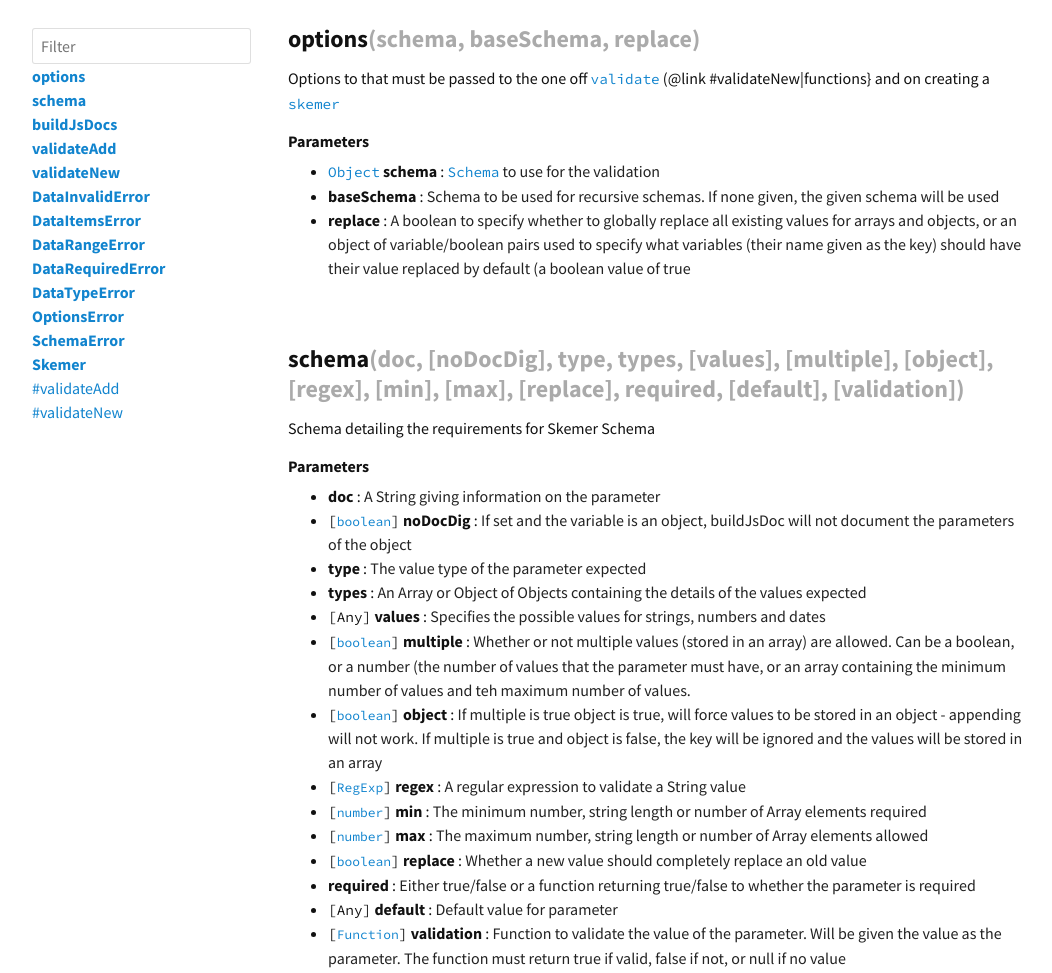
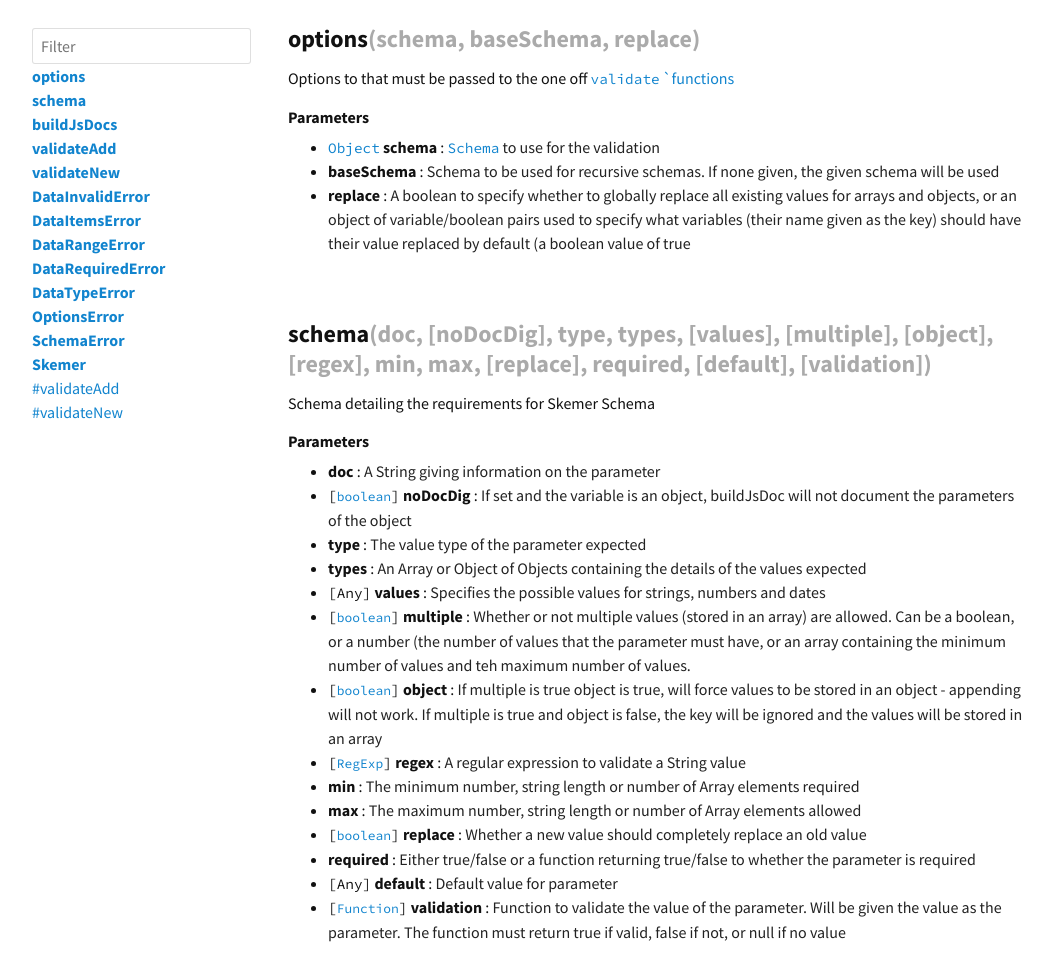
Before and after one commit to MeldCE/skemer, a website: page docs/index.html in a window 1280 px wide. Shown: the top 973 px of the page, without its empty margins (112-1164 px from the left). Drawn offline with Linux system fonts and the light colour scheme.

```diff
--- a/docs/index.html
+++ b/docs/index.html
@@ -107,8 +107,7 @@
     options<span class='gray'>(schema, baseSchema, replace)</span>
   </h2>
   <p>Options to that must be passed to the one off
-<a href="#validateAdd"><code>validate</code></a> (@link #validateNew|functions} and
-on creating a <a href="#Skemer"><code>skemer</code></a></p>
+<a href="#validateAdd"><code>validate</code></a> <a href="@link%20#validateNew%7D%20and%0Aon%20creating%20a%20%5B%60Skemer%60%60%5D(#Skemer">&grave;functions</a></p>
 
     <h4>Parameters</h4>
     <ul class='suppress-p-margin'>
@@ -142,7 +141,7 @@
 </section>
 </div><div class='py1'><section class='py2 clearfix'>
   <h2 id='schema' class='mt0'>
-    schema<span class='gray'>(doc, [noDocDig], type, types, [values], [multiple], [object], [regex], [min], [max], [replace], required, [default], [validation])</span>
+    schema<span class='gray'>(doc, [noDocDig], type, types, [values], [multiple], [object], [regex], min, max, [replace], required, [default], [validation])</span>
   </h2>
   <p>Schema detailing the requirements for Skemer Schema</p>
 
@@ -213,19 +212,19 @@
 
           </div>
         </li>
-        <li><code>[<code><a href="https://developer.mozilla.org/en-US/docs/Web/JavaScript/Reference/Global_Objects/Number">number</a></code>]</code> <strong>min</strong>
+        <li> <strong>min</strong>
           :
           <div class='force-inline'>
-            <p>The minimum number, string length or number of Array
-elements required</p>
+            <p>The minimum number, string length or number of Array elements
+required</p>
 
           </div>
         </li>
-        <li><code>[<code><a href="https://developer.mozilla.org/en-US/docs/Web/JavaScript/Reference/Global_Objects/Number">number</a></code>]</code> <strong>max</strong>
+        <li> <strong>max</strong>
           :
           <div class='force-inline'>
-            <p>The maximum number, string length or number of Array
-elements allowed</p>
+            <p>The maximum number, string length or number of Array elements
+allowed</p>
 
           </div>
         </li>
```
Also changed, not shown: src/spec/types/date.spec.js (+1 -1 lines), README.md.
